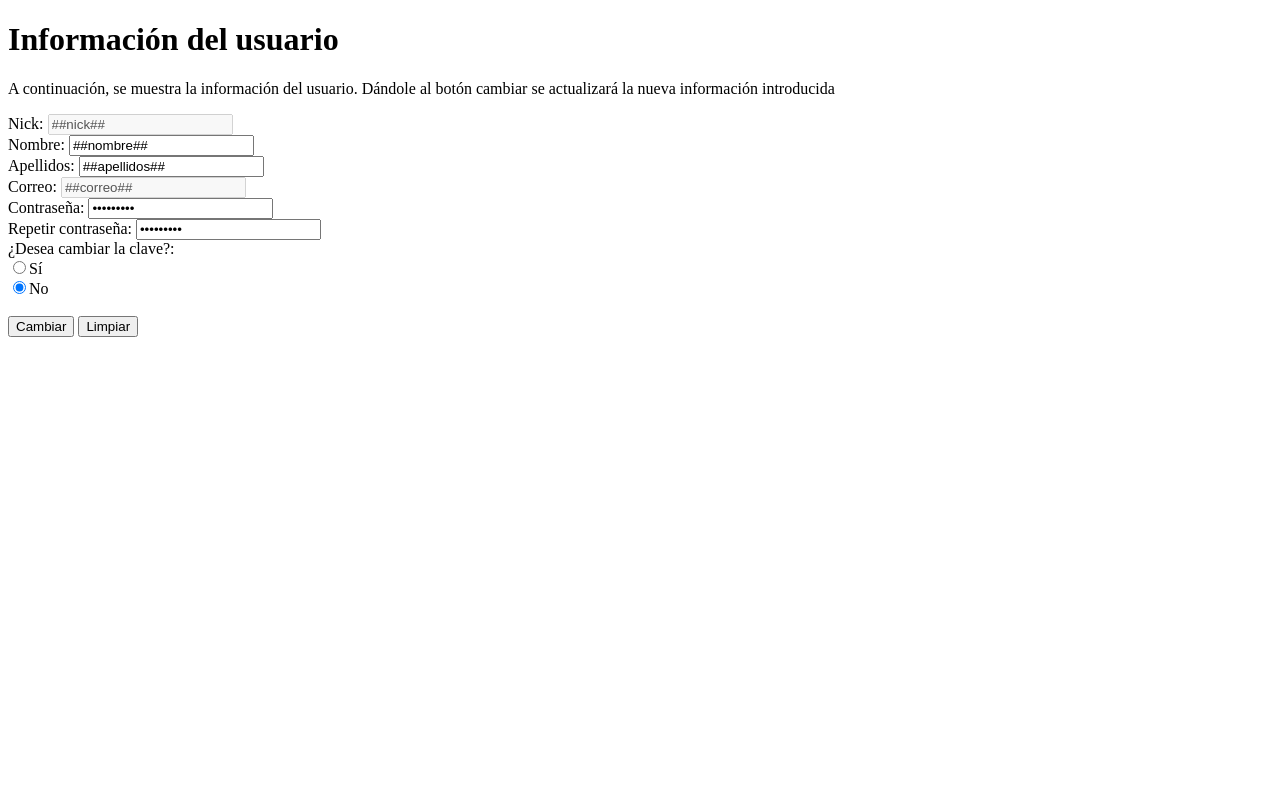
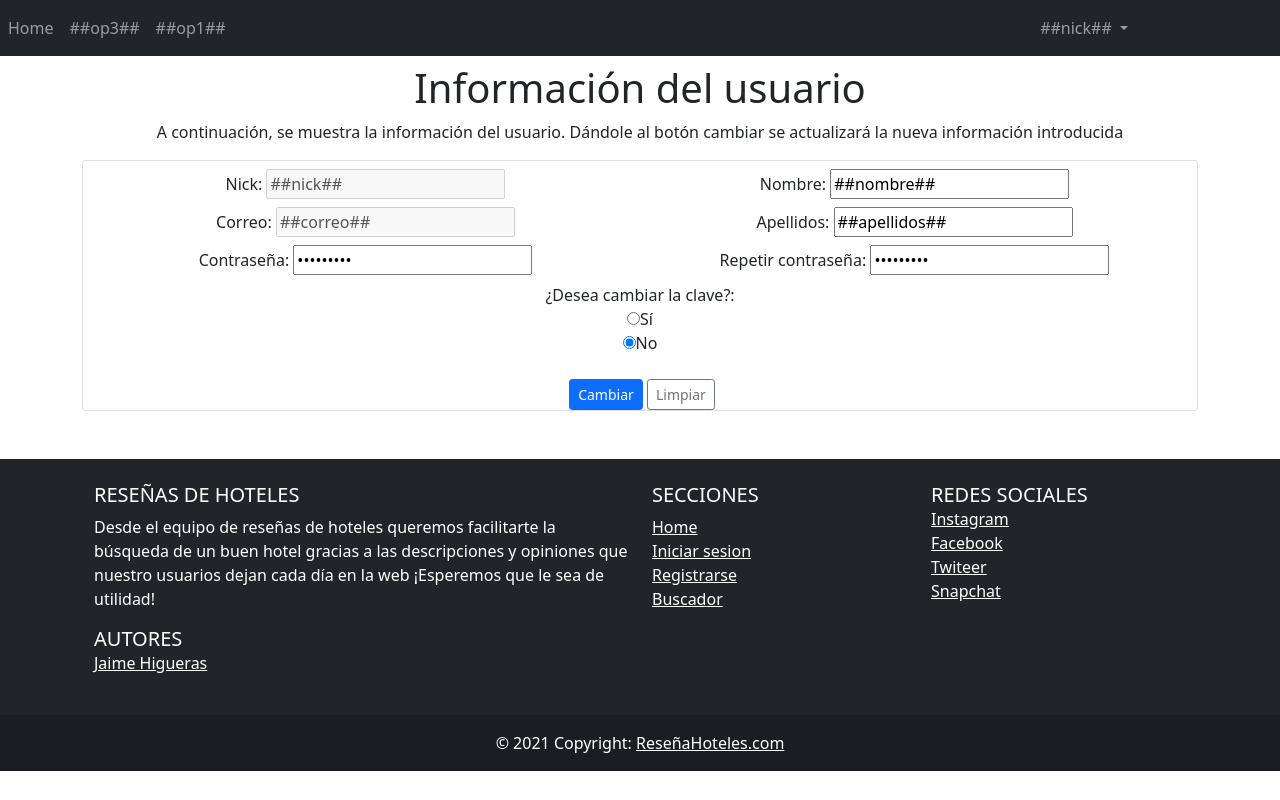
Before and after one commit to Jaimee2/webHoteles, a PHP site: page /vistas/informacionusuario.html in a window 1280 px wide. Run offline with PHP 8.4, Linux system fonts and the light colour scheme; some libraries are stand-ins or nearby versions.

```diff
--- a/index.php
+++ b/index.php
@@ -1,7 +1,7 @@
 <?php
 // Notificar solamente errores de ejecución
 
-error_reporting(0);
+//error_reporting(0);
 include "modelo.php";
 include "vista.php";
 
@@ -67,7 +67,7 @@ if ($accion == "usuario") {
             mCerrarSesion();
             break;
         case 6:
-            vMostrarInformacionUsuario(mCargarInformacionUsuario($_SESSION["idusuario"]));
+            vMostrarInformacionUsuario(mCargarInformacionUsuario($_SESSION["idusuario"]),mIniciadoYExisteBD());
             break;
         case 7:
             vMostrarResultadoCambioInformacionUsuario(mCambiarInformacionUsuario());
--- a/vistas/informacionusuario.html
+++ b/vistas/informacionusuario.html
@@ -4,39 +4,200 @@
         <meta charset="UTF-8">
         <meta http-equiv="X-UA-Compatible" content="IE=edge">
         <meta name="viewport" content="width=device-width, initial-scale=1.0">
+		<link rel="stylesheet" href="bootstrap/css/bootstrap.min.css">
+		<!-- Libreria de iconos -->
+        <link rel="stylesheet" href="https://cdnjs.cloudflare.com/ajax/libs/font-awesome/4.7.0/css/font-awesome.min.css">
+        <script src="https://ajax.googleapis.com/ajax/libs/jquery/3.3.1/jquery.min.js"></script>
+
+
         <title>Informaion Usuario</title>
     </head>
     <body>
 
 
+		<nav class="cabecera">
 
+            <nav class="navbar navbar-expand-sm bg-dark navbar-dark">
+
+                <button class="navbar-toggler" type="button" data-target="#navigation"> <span class="navbar-toggler-icon"></span> </button>
+
+                <div class="collapse navbar-collapse ">
+
+                    <ul class="navbar-nav">
+
+                        <li class="nav-item active"> <a href="index.php?accion=principal&id=1" class="nav-link"> Home </a> </li>
+                        <li class="nav-item"> <a href="##direccionOp3##" class="nav-link"> ##op3## </a> </li>
+                        <li class="nav-item"> <a href="##direccionOp1##" class="nav-link"> ##op1## </a> </li>
+
+
+                    </ul>
+
+                </div>
+                <div class=" topnav-right mx-5">
+                    <ul class="navbar-nav mx-5">
+                        <li class="nav-item   active dropdown mx-5">
+                            <a class="nav-link dropdown-toggle" href="#" id="navbarDropdown" role="button" data-toggle="dropdown" aria-haspopup="true" aria-expanded="false">
+                                ##nick##
+                            </a>
+                            <div class="dropdown-menu" aria-labelledby="navbarDropdown">
+                              <a class="dropdown-item" href="##direccionOp2##">##op2##</a>
+                              <a class="dropdown-item" href="##direccionOp4##">##op4##</a>
+                              <div class="dropdown-divider"></div>
+                              <a class="dropdown-item" href="#">Something else here</a>
+                            </div>
+                          </li>
+                    </ul>
+
+                </div>
+            </nav>
+         </nav>
+
+
+	 <div class="container  text-center mb-5 mt-2">
 		<h1>Información del usuario</h1>
 		<p>A continuación, se muestra la información del usuario.
 		 Dándole al botón cambiar se actualizará la nueva información introducida</p>
-
+		 <div class="card well">
 			<form action="index.php" method="post">
+					<div class="row m-2">
+						<div class="col">
 							<label for="nick">Nick: </label>
 							<input type="text" id="nick" name="nick" minlength="5" maxlength="15" value="##nick##" disabled><br/>
+						</div>
+						<div class="col">
 							<label for="nombre">Nombre: </label>
 							<input type="text" id="nombre" name="nombre" maxlength="50" value="##nombre##" required><br/>
-		<label for="apellidos">Apellidos: </label>
-		<input type="text" id="apellidos" name="apellidos" maxlength="50" value="##apellidos##" required><br/>
+						</div>
+					</div>
+					<div class="row m-2">
+						<div class="col">
 							<label for="correo">Correo: </label>
 							<input type="email" id="correo" name="correo" maxlength="50" value="##correo##" disabled><br/>
 
+						</div>
+						<div class="col">
+							<label for="apellidos">Apellidos: </label>
+							<input type="text" id="apellidos" name="apellidos" maxlength="50" value="##apellidos##" required><br/>
+
+						</div>
+					</div>
+
+					<div class="row m-2">
+						<div class="col">
 							<label for="clave">Contraseña: </label>
 							<input type="password" id="clave" name="clave" minlength="4" maxlength="15" value="##clave##" required><br/>
+
+						</div>
+						<div class="col">
 							<label for="clave2">Repetir contraseña: </label>
 							<input type="password" id="clave2" name="clave2" minlength="4" maxlength="15" value="##clave##" required><br/>
 
+						</div>
+					</div>
+
+
 					<label for="clave2">¿Desea cambiar la clave?: </label><br/>
+
 					<input type="radio" id ="cambiarclave" name="cambiarclave" value="si">Sí<br/>
 					<input type="radio" id ="cambiarclave" name="cambiarclave" value="no" checked>No<br/><br/>
 
 					<input type="hidden" name="accion" value="usuario">
 					<input type="hidden" name="id" value="7">
 					<input type="hidden" name="idusuario" value="##idusuario##">
-		<input type="submit" value="Cambiar">
-		<input type="reset" value="Limpiar">
+
+					<input type="submit" value="Cambiar" class="btn btn-primary btn-sm ms-1">
+					<input type="reset" value="Limpiar" class="btn btn-outline-secondary btn-sm">
+				</div>
+
+			</form>
+	 </div>
     </body>
+
+	<footer class="bg-dark text-white text-center text-lg-start">
+		<!-- Grid container -->
+		<div class="container p-4">
+		  <!--Grid row-->
+		  <div class="row">
+			<!--Grid column-->
+			<div class="col-lg-6 col-md-12 mb-4 mb-md-0">
+			  <h5 class="text-uppercase">Reseñas de Hoteles</h5>
+
+			  <p>
+				Desde el equipo de reseñas de hoteles queremos facilitarte la búsqueda de un buen hotel
+				gracias a las descripciones y opiniones que nuestro usuarios dejan cada día en la web
+				¡Esperemos que le sea de utilidad!
+			  </p>
+			</div>
+			<!--Grid column-->
+
+			<!--Grid column-->
+			<div class="col-lg-3 col-md-6 mb-4 mb-md-0">
+			  <h5 class="text-uppercase">Secciones</h5>
+
+			  <ul class="list-unstyled mb-0">
+				<li>
+				  <a href="index.php?accion=principal&id=1" class="text-white">Home</a>
+				</li>
+				<li>
+				  <a href="index.php?accion=usuario&id=3" class="text-white">Iniciar sesion</a>
+				</li>
+				<li>
+				  <a href="index.php?accion=principal&id=1" class="text-white">Registrarse</a>
+				</li>
+				<li>
+				  <a href="index.php?accion=principal&id=1" class="text-white">Buscador</a>
+				</li>
+			  </ul>
+			</div>
+			<!--Grid column-->
+
+			<!--Grid column-->
+			<div class="col-lg-3 col-md-6 mb-4 mb-md-0">
+			  <h5 class="text-uppercase mb-0">Redes sociales</h5>
+
+			  <ul class="list-unstyled">
+				<li>
+				  <a href="#!" class="text-white">Instagram</a>
+				</li>
+				<li>
+				  <a href="#!" class="text-white">Facebook</a>
+				</li>
+				<li>
+				  <a href="#!" class="text-white">Twiteer</a>
+				</li>
+				<li>
+				  <a href="#!" class="text-white">Snapchat</a>
+				</li>
+			  </ul>
+			</div>
+			<!--Grid column-->
+
+			<div class="col-lg-3 col-md-6 mb-4 mb-md-0">
+				<h5 class="text-uppercase mb-0">Autores</h5>
+
+				<ul class="list-unstyled">
+				  <li>
+					<a href="#!" class="text-white">Jaime Higueras</a>
+				  </li>
+
+				</ul>
+			  </div>
+		  </div>
+		  <!--Grid row-->
+		</div>
+		<!-- Grid container -->
+
+		<!-- Copyright -->
+		<div class="text-center p-3" style="background-color: rgba(0, 0, 0, 0.2);">
+		  © 2021 Copyright:
+		  <a class="text-white" href="index.php?accion=principal&id=1">ReseñaHoteles.com</a>
+		</div>
+		<!-- Copyright -->
+	  </footer>
+
+	<script src="bootstrap/jss/bootstrap.min.js"></script>
+	 <!-- jQuery first, then Popper.js, then Bootstrap JS -->
+	 <script src="https://cdnjs.cloudflare.com/ajax/libs/popper.js/1.12.9/umd/popper.min.js" integrity="sha384-ApNbgh9B+Y1QKtv3Rn7W3mgPxhU9K/ScQsAP7hUibX39j7fakFPskvXusvfa0b4Q" crossorigin="anonymous"></script>
+	 <script src="https://maxcdn.bootstrapcdn.com/bootstrap/4.0.0/js/bootstrap.min.js" integrity="sha384-JZR6Spejh4U02d8jOt6vLEHfe/JQGiRRSQQxSfFWpi1MquVdAyjUar5+76PVCmYl" crossorigin="anonymous"></script>
+
 </html>
```
Also changed, not shown: modelo.php (+12 -0 lines), vista.php (+6 -2 lines), vistas/crearacta.html (+80 -0 lines), vistas/editaracta.html (+80 -0 lines), vistas/mostraracta.html (+80 -0 lines), vistas/mostraractasusuario.html (+80 -0 lines), vistas/principal.html (+86 -0 lines), fotos/monumento.png (deleted). Lines whose indentation alone changed are shown as unchanged.
